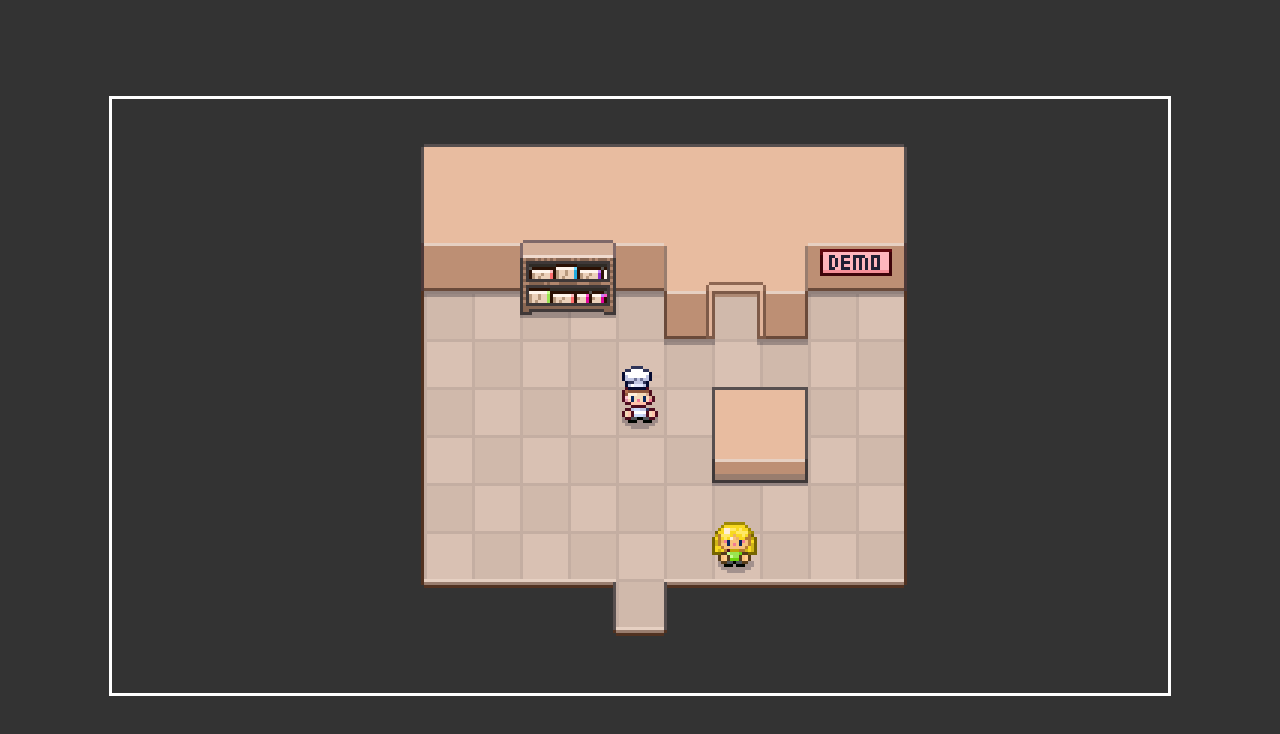
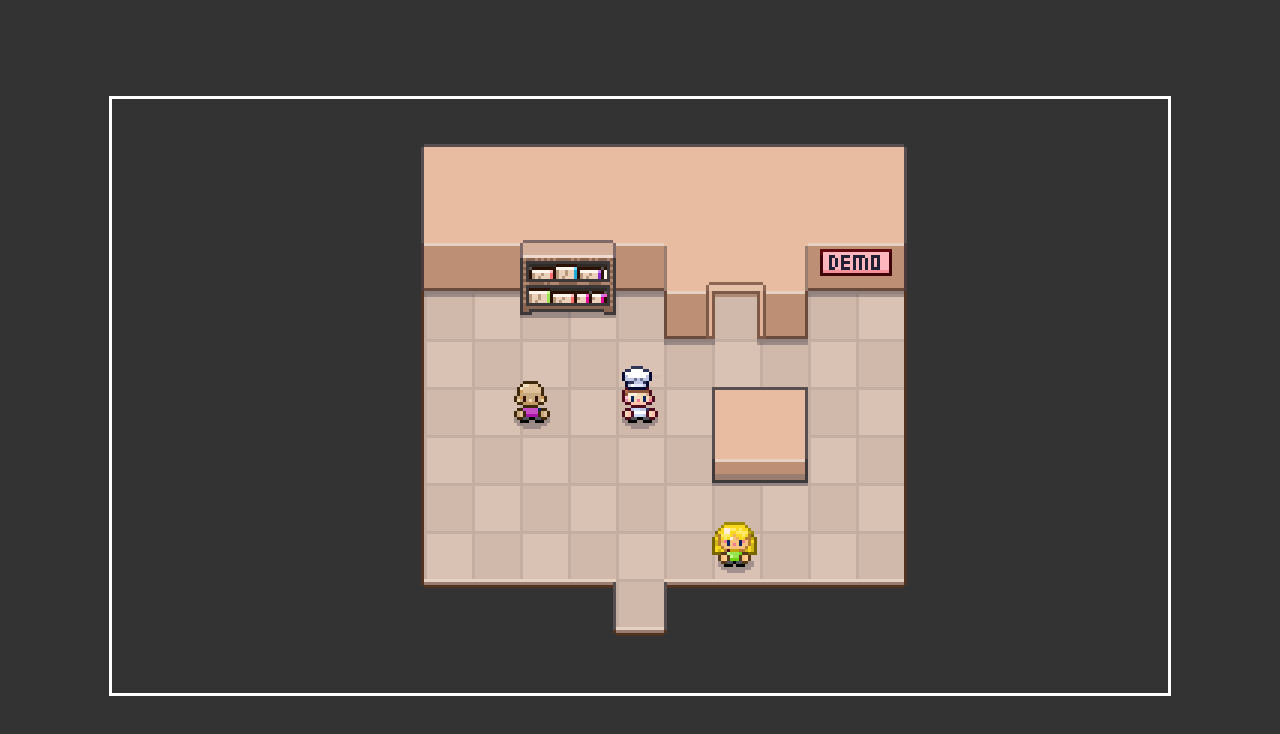
Before and after one commit to JayC42/Pizza-Legends-JS-, a plain HTML site: page legend-of-pizza-js/index.html in a window 1280 px wide. Drawn offline with Linux system fonts and the light colour scheme.

Commit message:
Part 8 - 24:00

```diff
--- a/legend-of-pizza-js/GameObject.js
+++ b/legend-of-pizza-js/GameObject.js
@@ -1,5 +1,6 @@
 class GameObject {
     constructor(config) {
+        this.id = null;
         this.isMounted = false;
         this.x = config.x || 0;
         this.y = config.y || 0;
@@ -8,15 +9,49 @@ class GameObject {
             gameObject: this,
             src: config.src || "/images/characters/people/hero.png",
         });
+
+        this.behaviorLoop  = config.behaviorLoop || [];
+        this.behaviorLoopIndex = 0;
     }
 
     mount(map) {
         console.log("Mounting all objects");
         this.isMounted = true;
         map.addWall(this.x, this.y);
+
+        // If we have a behavior, kick off after a short delay
+        setTimeout(() => {
+            this.doBehaviorEvent(map);
+        }, 10);
     }
 
     update() {
 
     }
+
+    async doBehaviorEvent(map) {
+
+        // Do nothing if there is a more important cutscene or if we are not on the screen
+        if (map.isCutterPlaying || this.behaviorLoop.length === 0) {
+            return;
+        }
+
+
+        // Setting up our event with relevant info
+        let eventConfig = this.behaviorLoop[this.behaviorLoopIndex];
+        eventConfig.who = this.id;
+
+        // Create an event instance out of our next event config
+        const eventHandler = new OverworldEvent({map, event: eventConfig});
+        await eventHandler.init();
+
+        // Setting the next event to fire
+        this.behaviorLoopIndex += 1;
+        if (this.behaviorLoopIndex === this.behaviorLoop.length) {
+            this.behaviorLoopIndex = 0;
+        }
+
+        // If there is an event, kick off event
+        this.doBehaviorEvent(map);
+    }
 }
--- /dev/null
+++ b/legend-of-pizza-js/OverworldEvent.js
@@ -0,0 +1,35 @@
+class OverworldEvent {
+    constructor({map, event}) {
+        this.map = map;
+        this.event = event;
+    }
+
+    stand(resolve) {
+
+    }
+
+    walk(resolve) {
+        const who = this.map.gameObjects[ this.event.who ];
+        who.startBehavior({
+            map: this.map,
+        }, {
+            type: "walk",
+            direction: this.event.direction,
+        })
+
+        // Set up a handler to complete when correct person is done walking, then resolve the event
+        const completehandler = e => {
+            if (e.detail.whoId === this.event.who) {
+                document.removeEventListener("PersonWalkingComplete", completehandler);
+                resolve();
+            }
+        }
+        document.addEventListener("PersonWalkingComplete", completehandler);
+    }
+
+    init() {
+        return new Promise(resolve => {
+            this[this.event.type](resolve);
+        })
+    }
+}
--- a/legend-of-pizza-js/OverworldMap.js
+++ b/legend-of-pizza-js/OverworldMap.js
@@ -10,6 +10,7 @@ class OverworldMap {
         this.upperImage = new Image();
         this.upperImage.src = config.upperSrc;
 
+        this.isCutScenePlaying = false;
     }
 
     drawLowerImage(ctx, cameraPerson) {
@@ -32,8 +33,10 @@ class OverworldMap {
     }
 
     mountObjects() {
-        Object.values(this.gameObjects).forEach(object => {
+        Object.keys(this.gameObjects).forEach(key => {
 
+            let object = this.gameObjects[key];
+            object.id = key;
             // TODO: determine if this object should actually mount
             object.mount(this);
         })
@@ -65,7 +68,25 @@ window.OverworldMaps = {
             npc1: new Person({
                 x: utils.withGrid(7),
                 y: utils.withGrid(9),
-                src: "/images/characters/people/npc1.png"
+                src: "/images/characters/people/npc1.png",
+                behaviorLoop: [
+                    { type: "stand", direction: "left", time: 800 },
+                    { type: "stand", direction: "up", time: 800 },
+                    { type: "stand", direction: "right", time: 1200 },
+                    { type: "stand", direction: "up", time: 300 },
+                ]
+            }),
+            npc2: new Person({
+                x: utils.withGrid(3),
+                y: utils.withGrid(7),
+                src: "/images/characters/people/npc2.png",
+                behaviorLoop: [
+                    { type: "walk", direction: "left" },
+                    //{ type: "stand", direction: "up", time: 800 },
+                    { type: "walk", direction: "up" },
+                    { type: "walk", direction: "right" },
+                    { type: "walk", direction: "down" },
+                ]
             })
         },
         walls: {
--- a/legend-of-pizza-js/Person.js
+++ b/legend-of-pizza-js/Person.js
@@ -45,10 +45,18 @@ class Person extends GameObject {
     }
     updatePosition() {
 
-            const [property, change] = this.directionUpdate[this.direction];
-            this[property] += change;
-            this.movingProgressRemaining -= 1;
+        const [property, change] = this.directionUpdate[this.direction];
+        this[property] += change;
+        this.movingProgressRemaining -= 1;
 
+        if (this.movingProgressRemaining === 0) {
+            // we finished the walk
+            utils.emitEvent("PersonWalkingComplete", {
+                whoId: this.id
+            })
+            // allow us to move again
+            // TODO: allow us to move again
+        }
     }
     updateSprite() {
 
--- a/legend-of-pizza-js/index.html
+++ b/legend-of-pizza-js/index.html
@@ -17,6 +17,7 @@
     <script src="/Person.js"></script>
     <script src="/Sprite.js"></script>
     <script src='/OverworldMap.js'></script>
+    <script src='/OverworldEvent.js'></script>
     <script src="/init.js"></script>
 
   </body>
--- a/legend-of-pizza-js/utils.js
+++ b/legend-of-pizza-js/utils.js
@@ -15,10 +15,14 @@ const utils = {
         } else if (direction === "right") {
             x += size;
         } else if (direction === "up") {
-            x -= size;
+            y -= size;
         } else if (direction === "down") {
-            x += size;
+            y += size;
         }
         return {x, y};
+    },
+    emitEvent(name, detail) {
+        const event = new CustomEvent(name,{ detail });
+        document.dispatchEvent(event);
     }
 }
```
